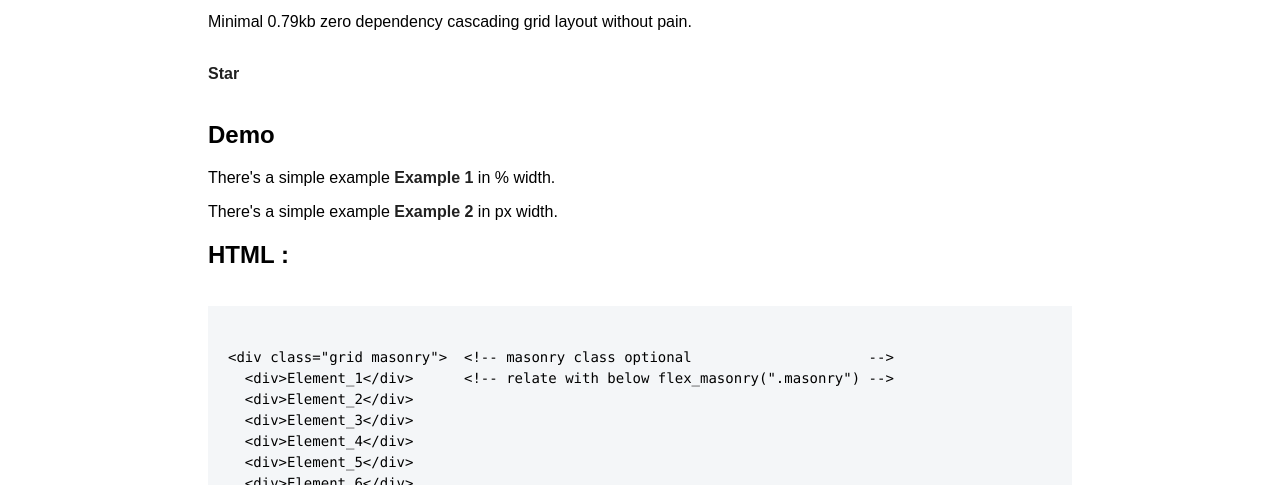
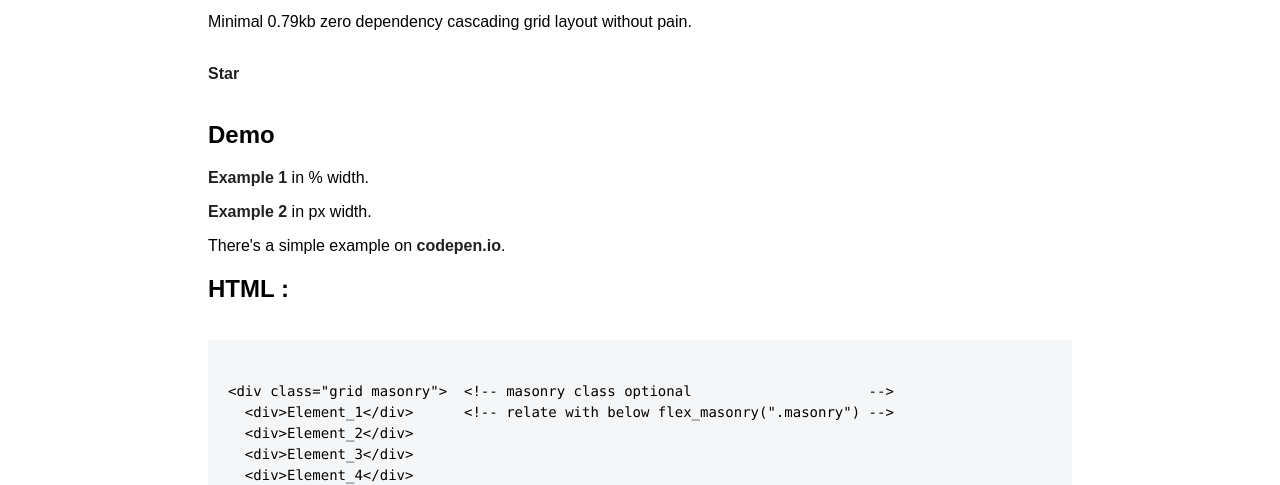
Before and after one commit to kavan-mevada/flex_masonry, a plain HTML site: page index.html in a window 1280 px wide. Shown: the part 315-800 px from the top of the page. Drawn offline with Linux system fonts and the light colour scheme.

Commit message:
Update index.html

```diff
--- a/index.html
+++ b/index.html
@@ -94,8 +94,9 @@
       <br>
       <br>
       <h2>Demo</h2>
-      <p>There's a simple example <a href="https://kavanmevada.github.io/flex_masonry/flexmasonry_example.html">Example 1</a> in % width.</p>
-      <p>There's a simple example <a href="https://kavanmevada.github.io/flex_masonry/flexmasonry_example1.html">Example 2</a> in px width.</p>
+      <p><a href="https://kavanmevada.github.io/flex_masonry/flexmasonry_example.html">Example 1</a> in % width.</p>
+      <p><a href="https://kavanmevada.github.io/flex_masonry/flexmasonry_example1.html">Example 2</a> in px width.</p>
+      <p>There's a simple example on <a href="http://codepen.io/kavanmevada/pen/JRwRkK">codepen.io</a>.</p>
       <h2>HTML :</h2>
       <pre>
       <code>
```
